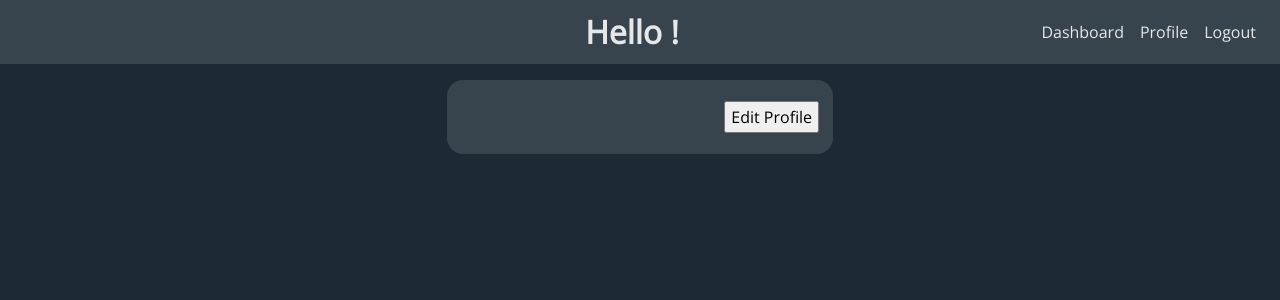
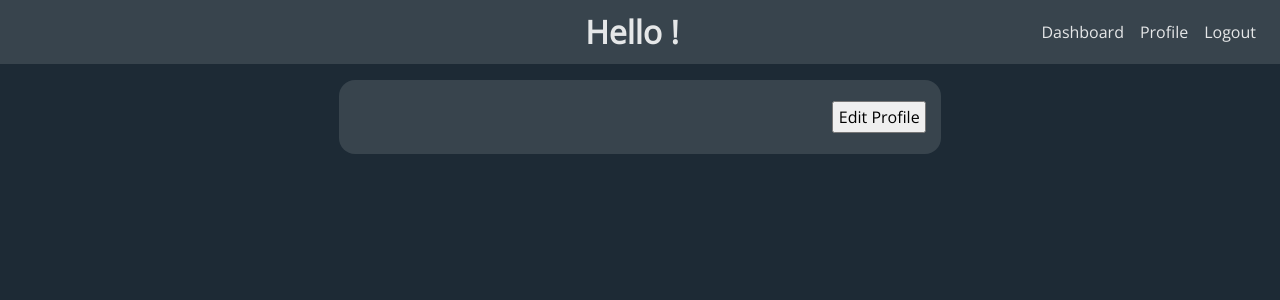
Before and after one commit to jdias95/FitnessApp, a React (Create React App) app in the folder client/: page /profile in a window 1280 px wide. Shown: the top 300 px of the page. Built offline with nearby package versions, Linux system fonts and the light colour scheme; no server answers; sample sign-in values are in the browser's storage.

Commit message:
Fixes profile width on wider dimensions

```diff
--- a/client/src/App.css
+++ b/client/src/App.css
@@ -74,6 +74,10 @@ button:hover {
   margin: 1rem 1.5%;
   padding: 1%;
   background-color: #38444d;
+}
+
+.profile {
+  width: 45%;
 }
 
 .container label {
```
